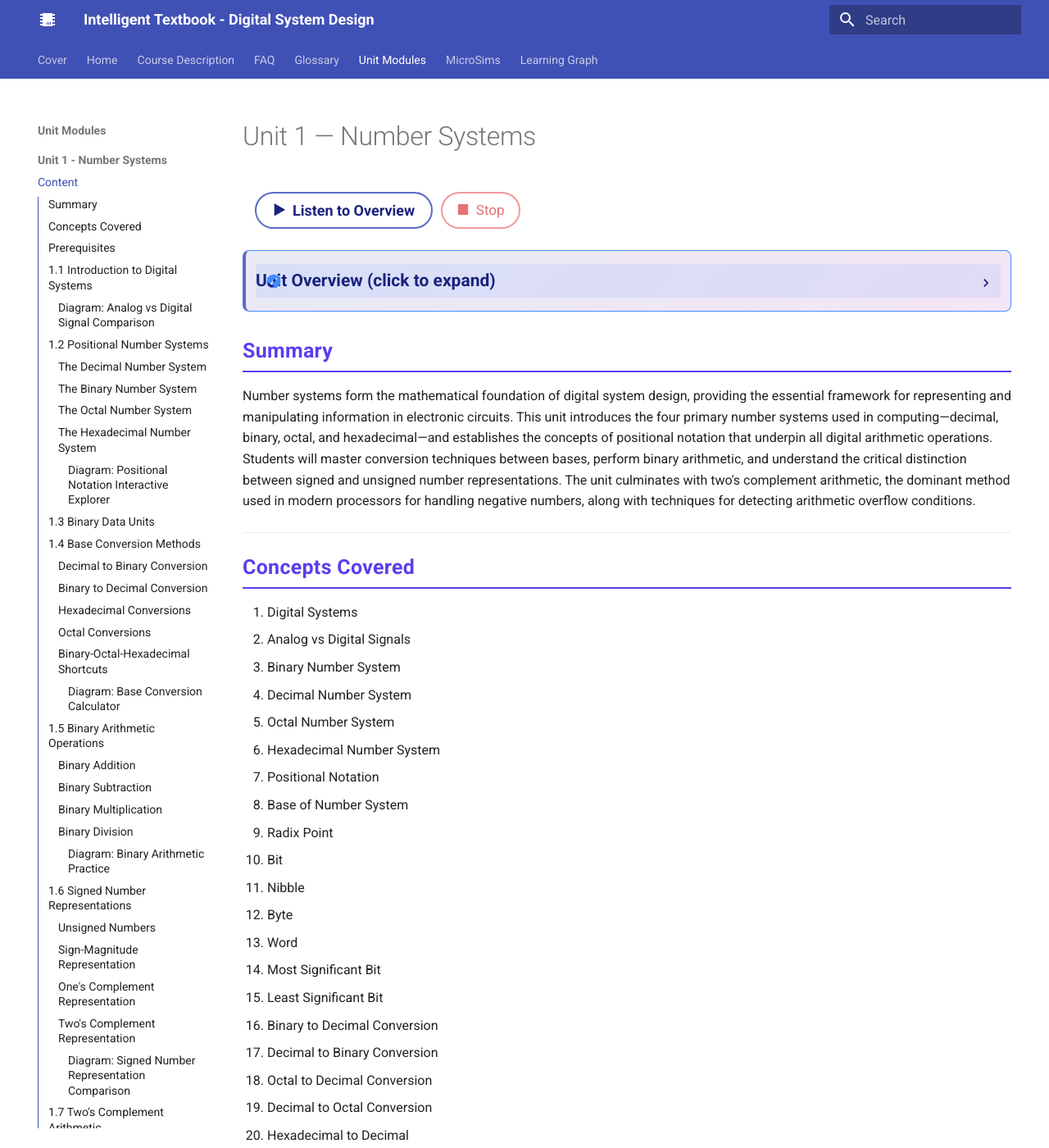
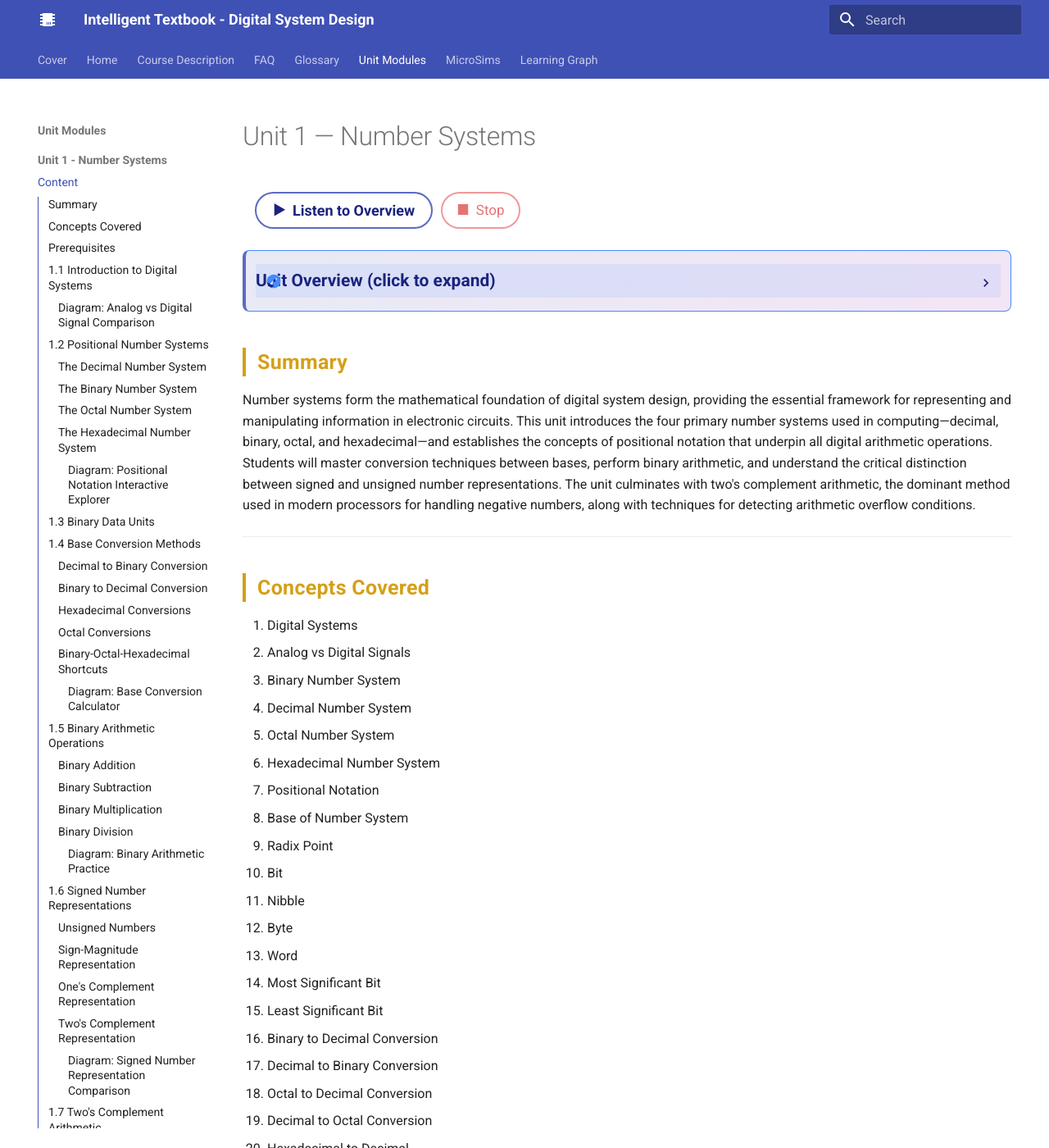
Before and after one commit to Nati-123/intelligent-textbook-ee2301, an MkDocs documentation site: the page built from docs/unit1-number-systems/index.md, in a window 1280 px wide and 1400 px high. Shown: the whole window at 82% size. Built offline with MkDocs 1.6.1 and Material for MkDocs 9.7.7, drawn with Linux system fonts in a browser that asks for light colours; nearby versions of some CDN libraries.

Commit message:
Swap Unit 1 heading colors: H2 gold with left bar, H3/H4 purple
H2: gold (#D4A017), bold, 4px left bar
H3/H4: purple (#5A3EED), medium bold, no underline/bar

Co-Authored-By: Claude Opus 4.6 <noreply@anthropic.com>

```diff
--- a/docs/stylesheets/extra.css
+++ b/docs/stylesheets/extra.css
@@ -505,25 +505,27 @@
 
 /* ===== UNIT 1 HEADING THEME (Purple & Gold) ===== */
 .unit1-styled h2 {
-  color: #5A3EED !important;
-  border-bottom: 2px solid #5A3EED;
-  padding-bottom: 0.35rem;
-  margin-top: 24px;
-  margin-bottom: 16px;
-  font-weight: 800;
+  color: #D4A017 !important;
+  border-bottom: none;
+  border-left: 4px solid #D4A017;
+  padding-left: 0.7rem;
+  padding-bottom: 0;
+  margin-top: 2.2rem;
+  margin-bottom: 0.8rem;
+  font-weight: 700;
   letter-spacing: 0.3px;
 }
 
 .unit1-styled h3 {
-  color: #DFAF26 !important;
-  border-left: 4px solid #DFAF26;
-  padding-left: 0.7rem;
+  color: #5A3EED !important;
+  border-left: none;
+  padding-left: 0;
   margin-top: 1.6rem;
   font-weight: 600;
 }
 
 .unit1-styled h4 {
-  color: #555;
+  color: #5A3EED !important;
   font-weight: 600;
 }
 
```
